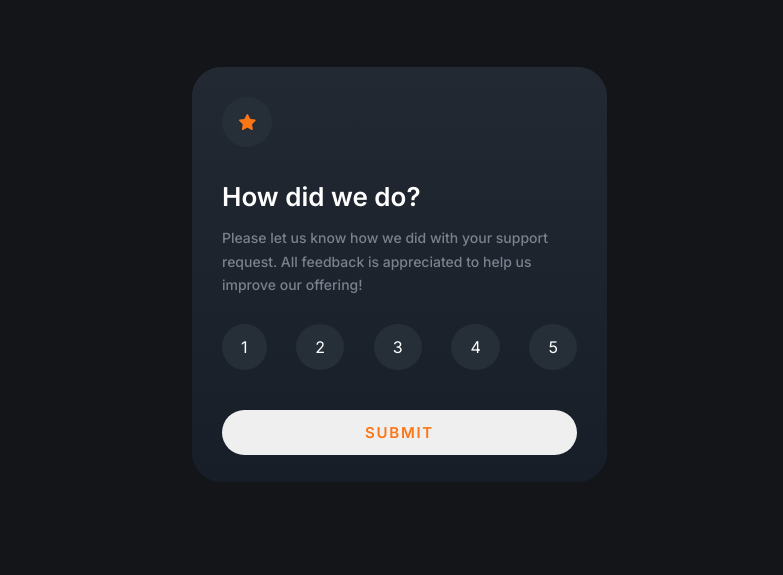
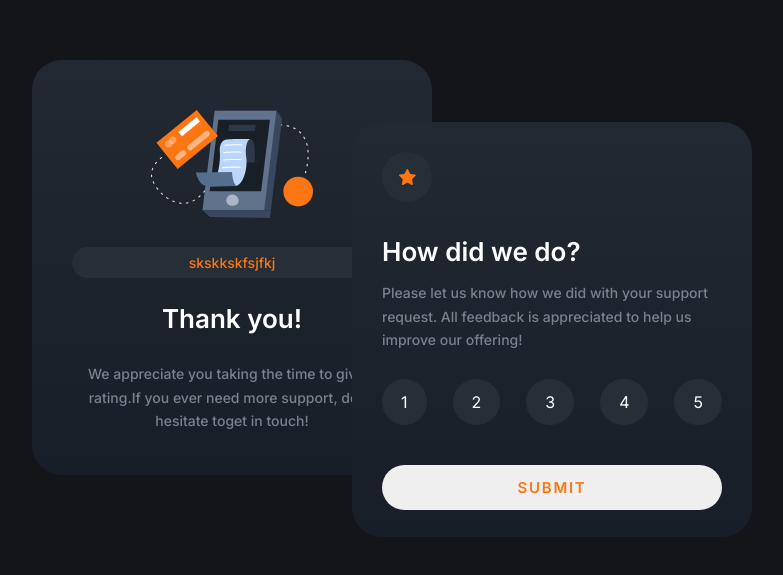
Before and after one commit to Lion-jan/challange2, a plain HTML site: page index.html in a window 1280 px wide. Shown: the part 133-708 px from the top of the page, without its empty margins (408-1191 px from the left). Drawn offline with Linux system fonts and the light colour scheme.

Commit message:
challange2 done

```diff
--- a/index.html
+++ b/index.html
@@ -22,6 +22,15 @@
       font-family: 'inter', sans-serif;
     }
 
+    .challange2{
+      width: 100vw;
+      height: 100vh ;
+      display: flex;
+      align-items: center;
+      justify-content: center;
+      position: relative;
+    }
+
     .attribution {
       font-size: 11px;
       text-align: center;
@@ -36,14 +45,16 @@
     }
 
     .rateUs {
-      width: 415px;
+      width: 400px;
       height: 415px;
       border-radius: 30px;
       background: linear-gradient(180deg, #222933 0%, #171E28 100%);
       padding: 30px;
       position: absolute;
-      top: 200px;
-      left: 600px;
+
+      top: 255px;
+      left: 760px;
+      z-index: 999;
       color: #fff;
 
     }
@@ -134,14 +145,14 @@
 
 
     .thanks {
-      width: 415px;
+      width: 400px;
       height: 415px;
       border-radius: 30px;
       font-family: Inter;
       background: linear-gradient(180deg, #222933 0%, #171E28 100%);
       padding: 50px 40px;
-      margin: 200px 600px;
       text-align: center;
+
     }
 
     #result {
@@ -168,6 +179,7 @@
 
 <body>
 
+  <div class="challange2">
     <div class="rateUs">
       <div class="image-star">
         <img src="./images/icon-star.svg" alt="">
@@ -196,6 +208,7 @@
       </p>
 
     </div>
+  </div>
 
 </body>
 
--- a/script.js
+++ b/script.js
@@ -4,23 +4,32 @@ let check;
 let submit = document.querySelector('button')
 let result = document.getElementById('result')
 let yourRate;
-rates.forEach((el)=>{
-    el.addEventListener('click',(event)=>{
+rates.forEach((el) => {
+    el.addEventListener('click', (event) => {
         event.target.classList.toggle('active');
         check = document.querySelectorAll('.active');
-        yourRate=event.target.textContent;
-        if (check.length>0){
+        yourRate = event.target.textContent;
+        if (check.length > 0) {
             submit.classList.add('complete')
         }
         else submit.classList.remove('complete')
-        console.log(check.length)
     })
 })
 
-submit.addEventListener('click',()=>{
-   if(check.length>0){
-    main.classList.add('submit')
-    result.textContent=`You selected ${yourRate} out of 5`
-   }
-   else alert('please Rate-Us')
+submit.addEventListener('click', () => {
+    if (check.length > 0) {
+        main.classList.add('submit')
+        result.textContent = `You selected ${yourRate} out of 5`
+    }
+    else alert('please Rate-Us')
 })
+
+
+rates.forEach((el) => {
+    el.addEventListener('click', (event) => {
+        rates.forEach((index) => {
+            index.classList.remove('active')
+        })
+        el.classList.add('active')
+    })
+})
```
Lines whose indentation alone changed are shown as unchanged.
